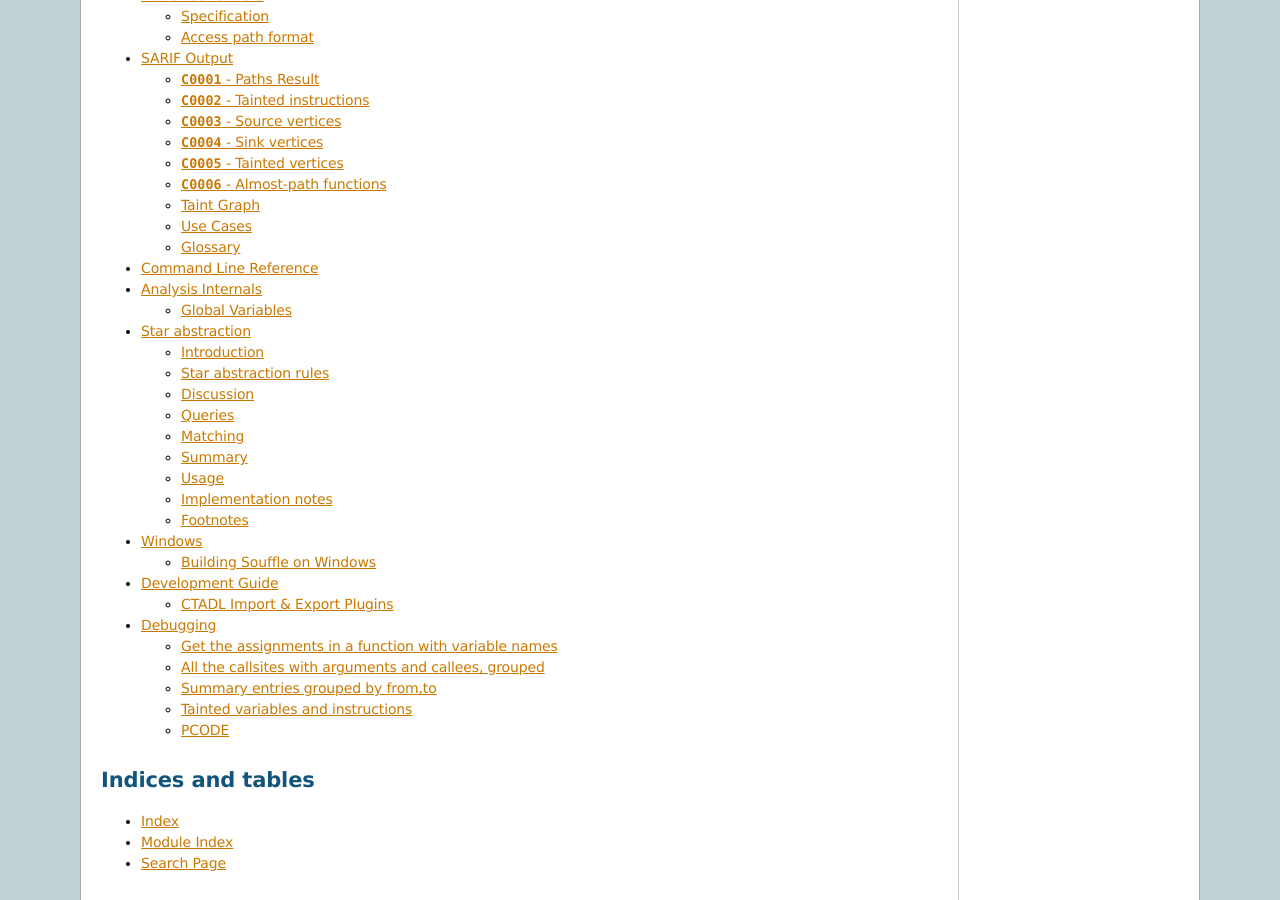
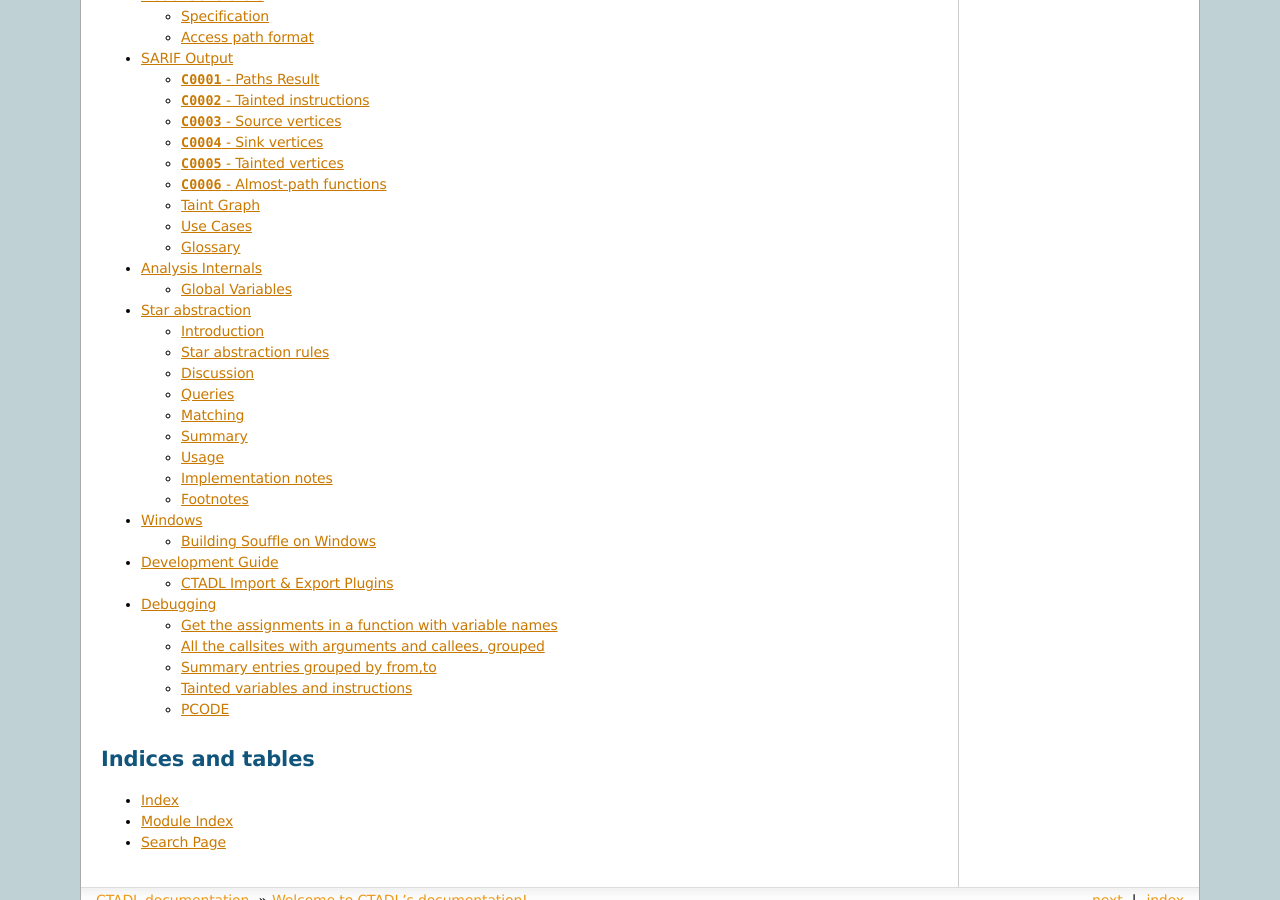
Before and after one commit to sandialabs/ctadl, a Sphinx documentation site: the page built from docs/index.rst, in a window 1280 px wide and 900 px high, scrolled down 561 px. Built offline with Sphinx 7.4.7, drawn with Linux system fonts in a browser that asks for light colours; the version number could not be read and is left out.

Commit message:
Delete sphinx-argparse

```diff
--- a/docs/cli_help.rst
+++ /dev/null
@@ -1,7 +0,0 @@
-Command Line Reference
-======================
-
-.. argparse::
-   :filename: ../bin/ctadl
-   :func: make_argparser
-   :prog: ctadl
--- a/docs/conf.py
+++ b/docs/conf.py
@@ -20,7 +20,7 @@
 # -- General configuration ---------------------------------------------------
 # https://www.sphinx-doc.org/en/master/usage/configuration.html#general-configuration
 
-extensions = ["sphinxarg.ext"]
+extensions = []
 
 templates_path = ["_templates"]
 exclude_patterns = ["_build", "Thumbs.db", ".DS_Store"]
--- a/docs/index.rst
+++ b/docs/index.rst
@@ -17,7 +17,6 @@
    workflows
    models
    SARIF
-   cli_help
    analysis
    star
    windows
--- a/docs/requirements.txt
+++ b/docs/requirements.txt
@@ -1,2 +1 @@
 Sphinx==5.1.1
-sphinx-argparse==0.3.2
```
